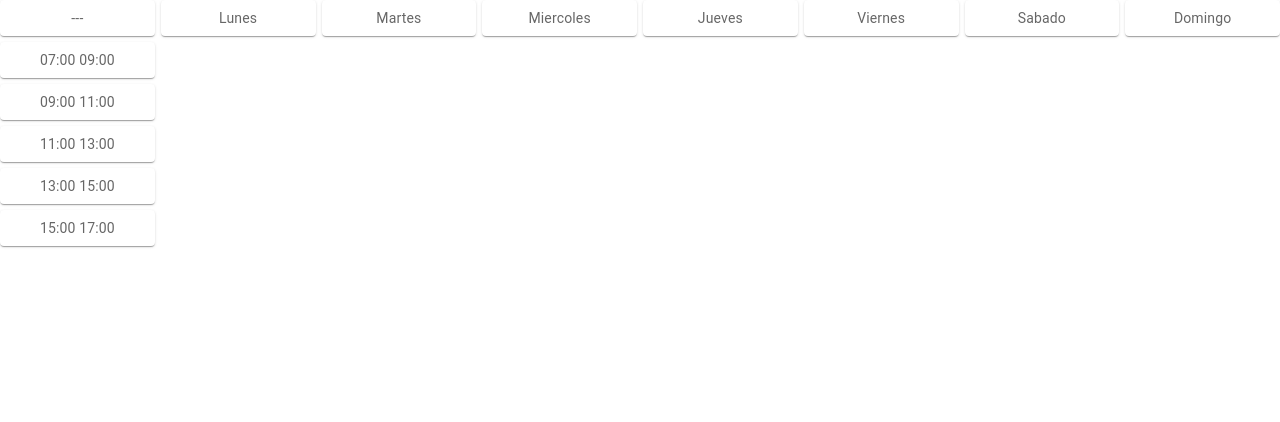
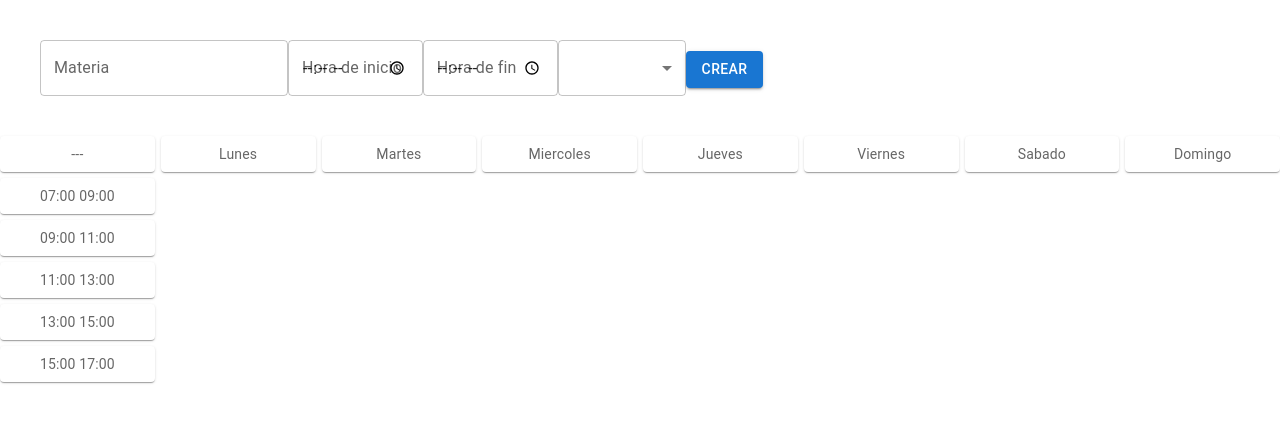
Before and after one commit to Luis-Guerra28/schedule-helper, a React (Vite) app: page / in a window 1280 px wide. Shown: the top 422 px of the page. Built offline with nearby package versions, Linux system fonts and the light colour scheme.

Commit message:
feat: add EventsForm component

```diff
--- a/src/App.jsx
+++ b/src/App.jsx
@@ -1,8 +1,11 @@
+import { EventsForm } from './components/EventsForm'
 import { ScheduleGrid } from './components/ScheduleGrid'
 
 function App() {
+
   return (
     <>
+      <EventsForm />
       <ScheduleGrid />
     </>
   )
--- /dev/null
+++ b/src/components/EventsForm.jsx
@@ -0,0 +1,38 @@
+import React from 'react'
+import { Box, Button, MenuItem, Select, TextField } from '@mui/material'
+import { weekDays } from '../utils/constants'
+
+
+export function EventsForm() {
+
+
+  return (
+    <>
+      <Box sx={{ padding: 5 }}>
+        <TextField
+          variant='outlined'
+          label='Materia'
+          id='name'
+        />
+        <TextField
+          variant='outlined'
+          label='Hora de inicio'
+          id='timeStart'
+          type='time'
+        />
+        <TextField
+          variant='outlined'
+          label='Hora de fin'
+          id='timeEnd'
+          type='time'
+        />
+        <Select sx={{ width: '8em' }}>
+          {weekDays.map(day => (
+            <MenuItem value={day}>{day}</MenuItem>
+          ))}
+        </Select>
+        <Button variant='contained' sx={{ height: '100%' }}>Crear</Button>
+      </Box>
+    </>
+  )
+}
--- a/src/components/ScheduleGrid.jsx
+++ b/src/components/ScheduleGrid.jsx
@@ -2,10 +2,10 @@ import React from 'react'
 import { Box, Paper } from '@mui/material'
 import { styled } from '@mui/material/styles'
 import { generateHoursRange } from '../utils/generateHoursRanges'
+import { weekDays } from '../utils/constants'
 
 export function ScheduleGrid() {
   const hours = generateHoursRange()
-  const weekDays = ['Lunes', 'Martes', 'Miercoles', 'Jueves', 'Viernes', 'Sabado', 'Domingo']
 
   const Item = styled(Paper)(({ theme }) => ({
     backgroundColor: '#fff',
--- /dev/null
+++ b/src/utils/constants.js
@@ -0,0 +1 @@
+export const weekDays = ['Lunes', 'Martes', 'Miercoles', 'Jueves', 'Viernes', 'Sabado', 'Domingo']
```
